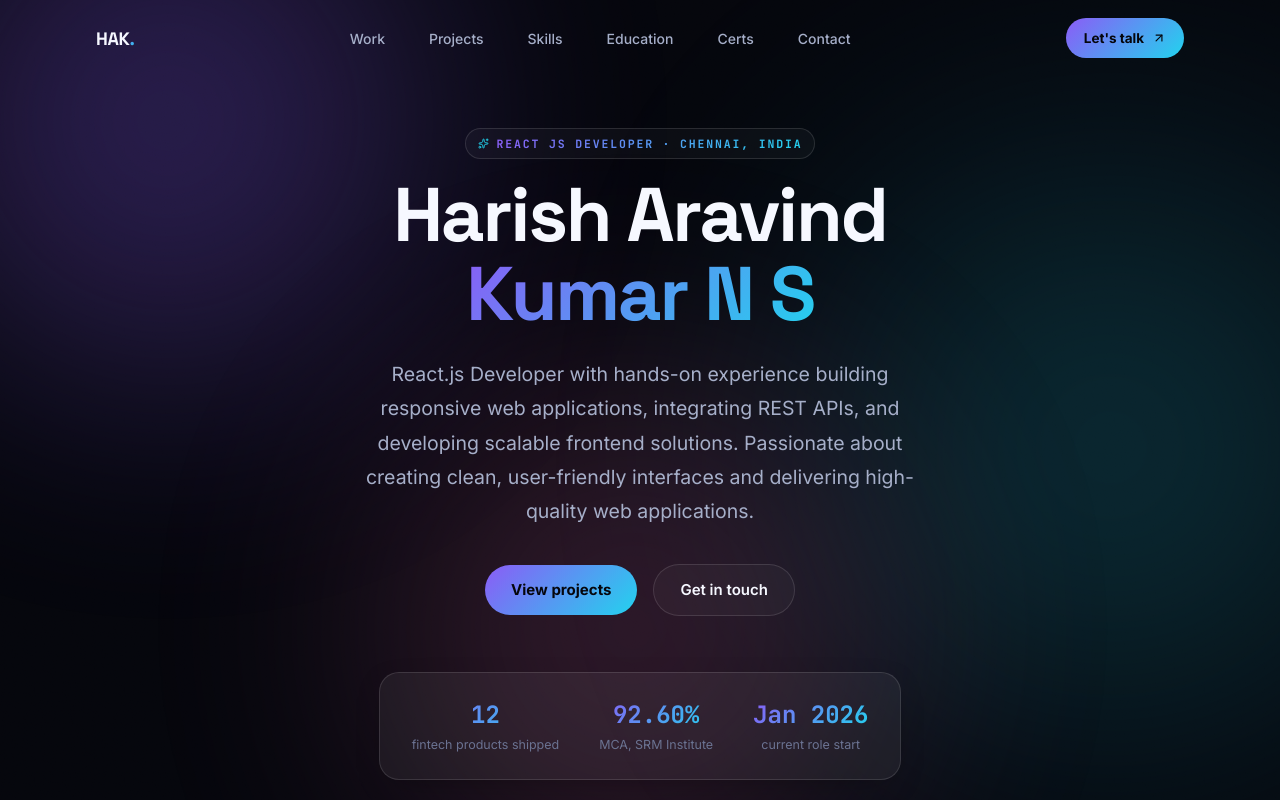
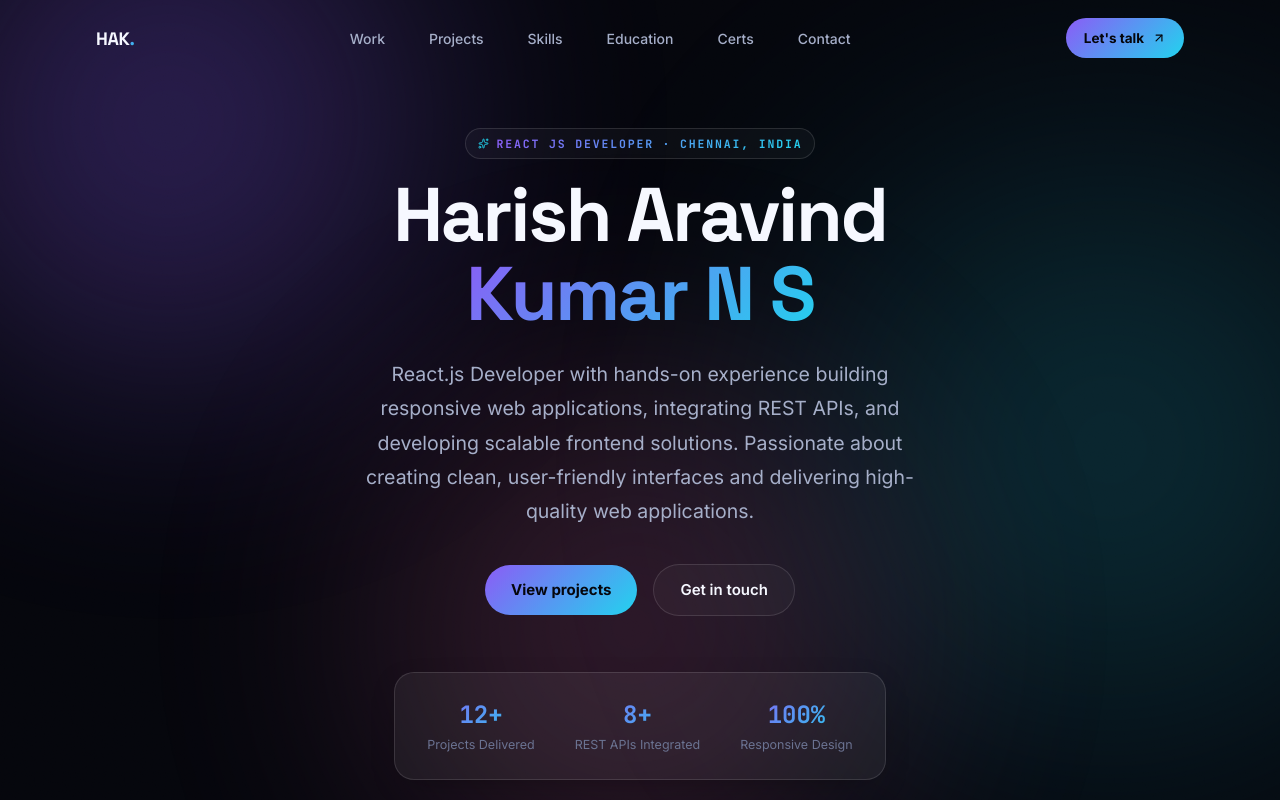
Before and after one commit to HarishHaks/portfolio, a React (Vite) app: page / in a window 1280 px wide. Shown: the top 800 px of the page. Built offline with nearby package versions, Linux system fonts and the light colour scheme.

Commit message:
Update hero section statistics

```diff
--- a/src/App.jsx
+++ b/src/App.jsx
@@ -926,9 +926,9 @@ export default function Portfolio() {
               style={{ borderRadius: 20 }}
             >
               {[
-                ["12", "fintech products shipped"],
-                ["92.60%", "MCA, SRM Institute"],
-                ["Jan 2026", "current role start"],
+                ["12+", "Projects Delivered"],
+                ["8+", "REST APIs Integrated"],
+                ["100%", "Responsive Design"],
               ].map(([n, l]) => (
                 <div key={l} className="text-center">
                   <div
```
